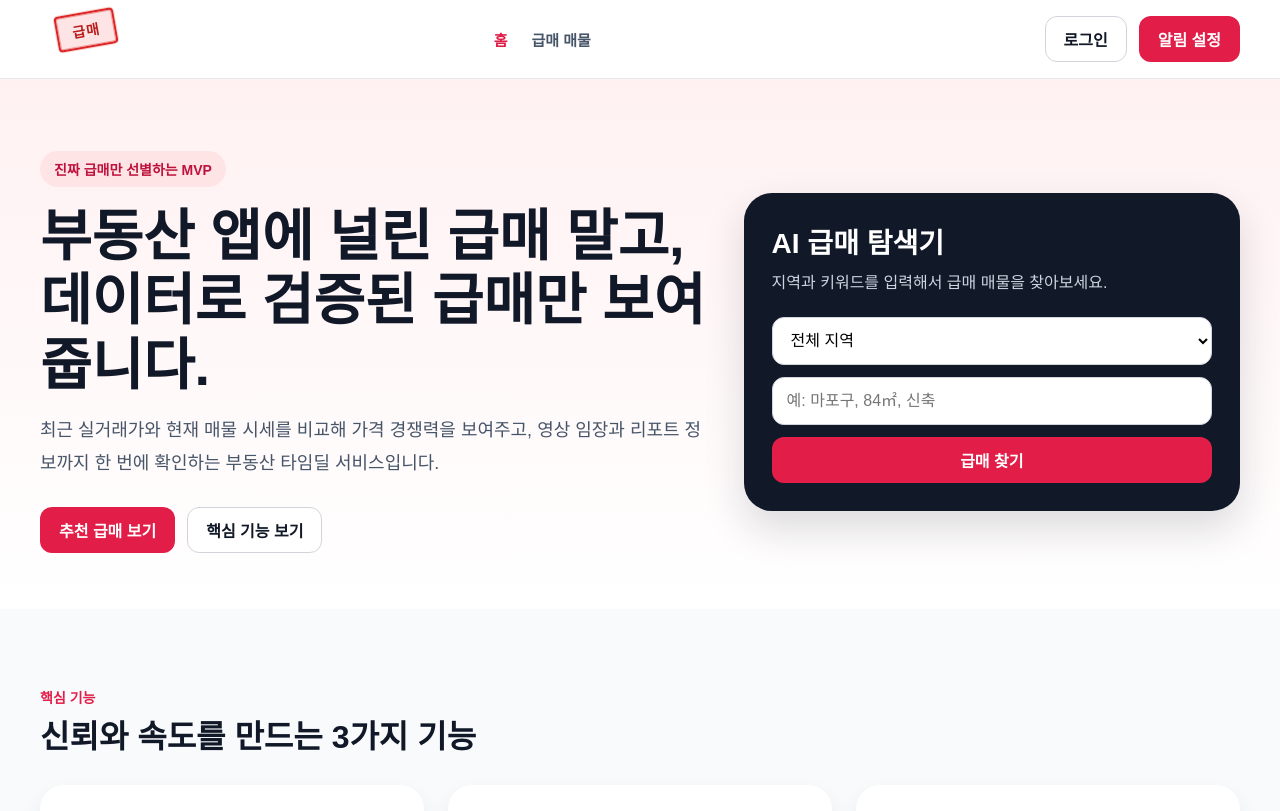
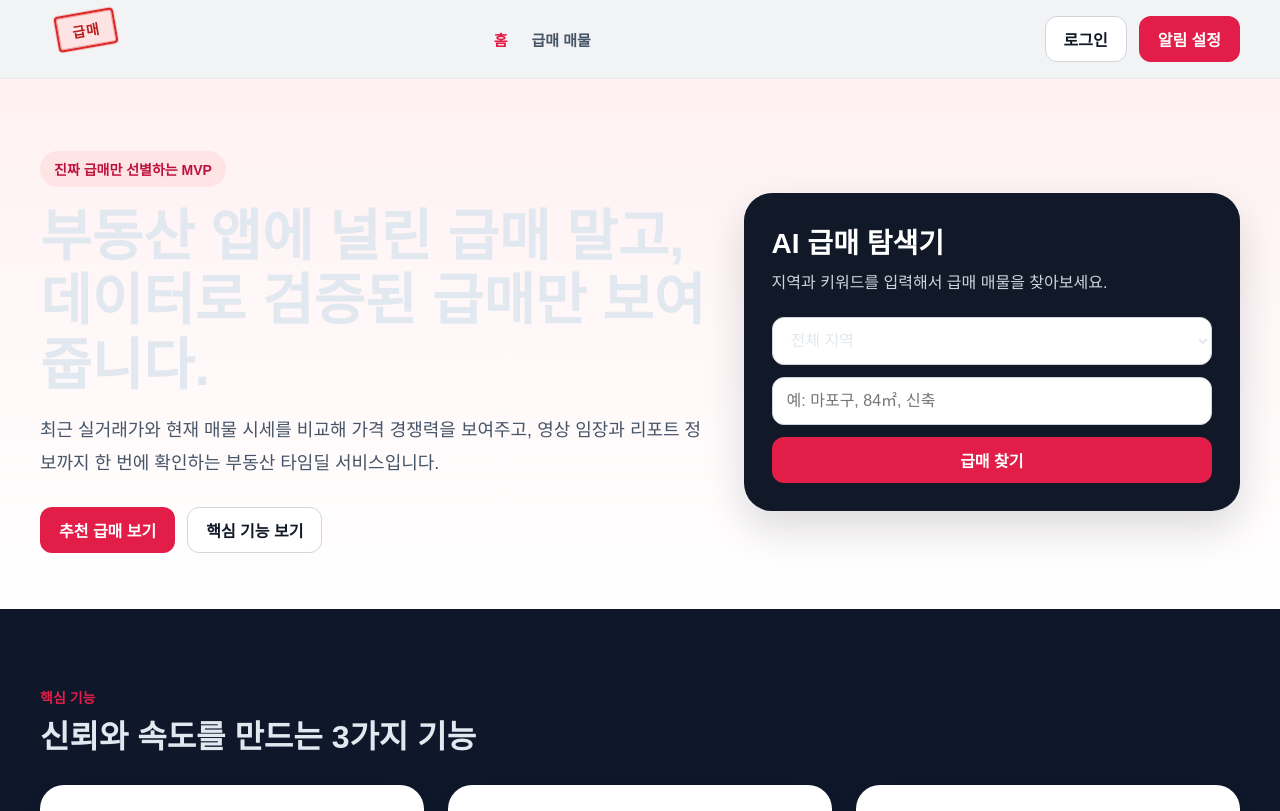
Before and after one commit to jun030426/SO_-quick-sale_wap, a React (Vite) app: page / in a window 1280 px wide. Shown: the top 811 px of the page. Built offline with nearby package versions, Linux system fonts and the light colour scheme.

Commit message:
다크모드

```diff
--- a/src/styles/globals.css
+++ b/src/styles/globals.css
@@ -9,14 +9,71 @@ body,
   padding: 0;
   min-height: 100%;
   font-family: Arial, Helvetica, sans-serif;
-  color: #111827;
-  background-color: #f8fafc;
+  color: #e2e8f0;
+  background-color: #0f172a;
 }
 
 a {
   text-decoration: none;
   color: inherit;
 }
+
+.site-header {
+  background: rgba(15, 23, 42, 0.95);
+  border-bottom: 1px solid #334155;
+}
+
+.site-footer {
+  background-color: #020617;
+  border-top: 1px solid #334155;
+}
+
+.listing-card {
+  background: #111827;
+  border: 1px solid #334155;
+}
+
+.nav-link {
+  color: #cbd5e1;
+}
+
+.nav-link.active {
+  color: #f43f5e;
+}
+
+.section-label {
+  color: #f472b6;
+}
+
+.page-desc {
+  color: #cbd5e1;
+}
+
+.btn-primary {
+  background-color: #f43f5e;
+  color: #ffffff;
+}
+
+.btn-outline {
+  background-color: #020617;
+  border-color: #475569;
+  color: #e2e8f0;
+}
+
+.btn-outline:hover {
+  background-color: #1e293b;
+}
+
+.search-input {
+  background-color: #020617;
+  border: 1px solid #334155;
+  color: #e2e8f0;
+}
+
+.search-input:focus {
+  border-color: #f43f5e;
+}
+
 
 button,
 input,
```
